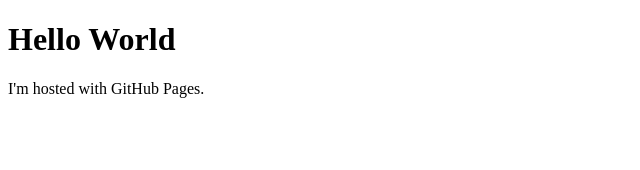
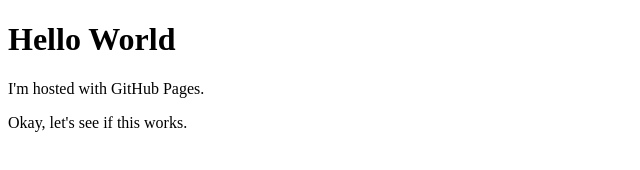
Before and after one commit to jkit/jkit.github.io, a plain HTML site: page index.html in a window 1280 px wide. Shown: the whole page, without its empty margins (0-640 px from the left). Drawn offline with Linux system fonts and the light colour scheme.

Commit message:
Update index.html

```diff
--- a/index.html
+++ b/index.html
@@ -3,5 +3,8 @@
 <body>
 <h1>Hello World</h1>
 <p>I'm hosted with GitHub Pages.</p>
+<p>
+  Okay, let's see if this works.
+</p>
 </body>
 </html>
```
